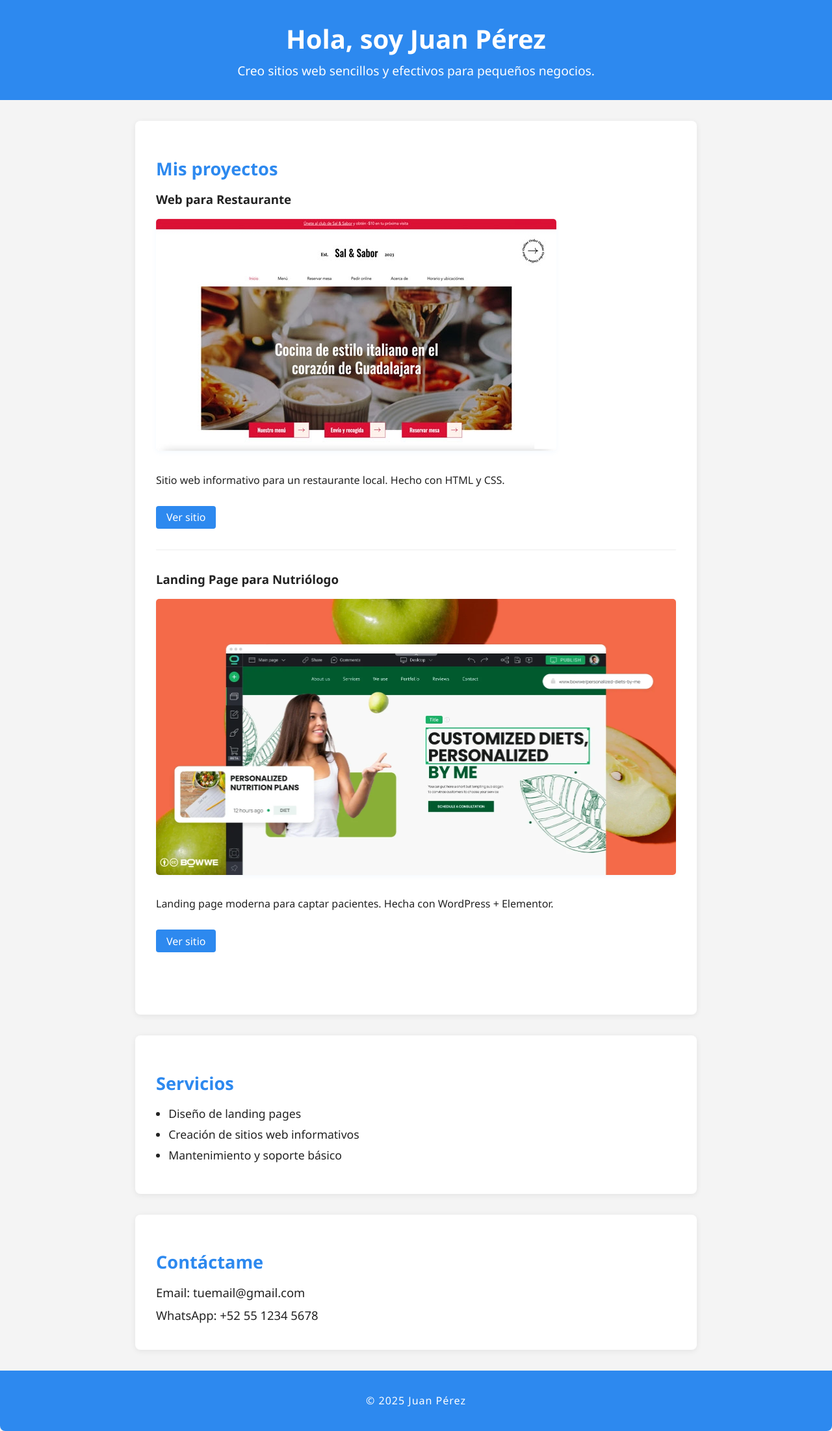
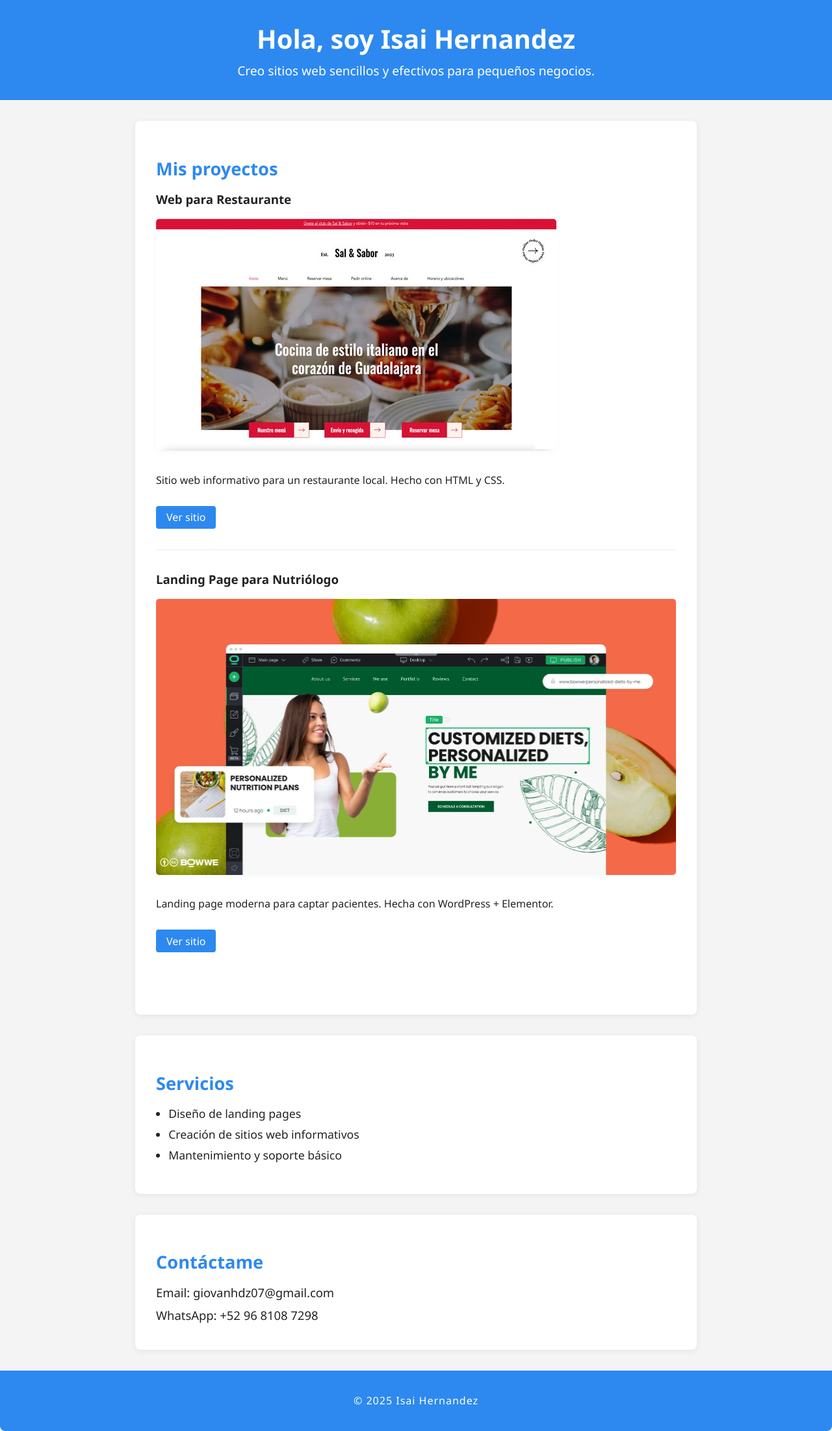
Before and after one commit to Izayiir/mi-portafolio, a plain HTML site: page index.html in a window 1280 px wide. Shown: the whole page at 65% size. Drawn offline with Linux system fonts and the light colour scheme.

Commit message:
index.html

```diff
--- a/index.html
+++ b/index.html
@@ -3,12 +3,12 @@
 <head>
   <meta charset="UTF-8" />
   <meta name="viewport" content="width=device-width, initial-scale=1.0" />
-  <title>Portafolio - Tu Nombre</title>
+  <title>Portafolio - Isai Hernandez</title>
   <link rel="stylesheet" href="style.css" />
 </head>
 <body>
   <header>
-    <h1>Hola, soy Juan Pérez</h1>
+    <h1>Hola, soy Isai Hernandez</h1>
     <p>Creo sitios web sencillos y efectivos para pequeños negocios.</p>
   </header>
 
@@ -19,14 +19,14 @@
       <h3>Web para Restaurante</h3>
       <img src="proyectos/restaurante.jpg" alt="Web restaurante">
       <p>Sitio web informativo para un restaurante local. Hecho con HTML y CSS.</p>
-      <a href="https://tusitioenGithub.github.io/proyecto1" target="_blank">Ver sitio</a>
+      <a href= target="_blank">Ver sitio</a>
     </div>
 
     <div class="proyecto">
       <h3>Landing Page para Nutriólogo</h3>
       <img src="proyectos/nutriologo.jpg" alt="Web nutriólogo">
       <p>Landing page moderna para captar pacientes. Hecha con WordPress + Elementor.</p>
-      <a href="https://tusitioenGithub.github.io/proyecto2" target="_blank">Ver sitio</a>
+      <a href= target="_blank">Ver sitio</a>
     </div>
   </section>
 
@@ -41,12 +41,12 @@
 
   <section id="contacto">
     <h2>Contáctame</h2>
-    <p>Email: tuemail@gmail.com</p>
-    <p>WhatsApp: +52 55 1234 5678</p>
+    <p>Email: giovanhdz07@gmail.com</p>
+    <p>WhatsApp: +52 96 8108 7298</p>
   </section>
 
   <footer>
-    <p>© 2025 Juan Pérez</p>
+    <p>© 2025 Isai Hernandez</p>
   </footer>
 </body>
 </html>
```
